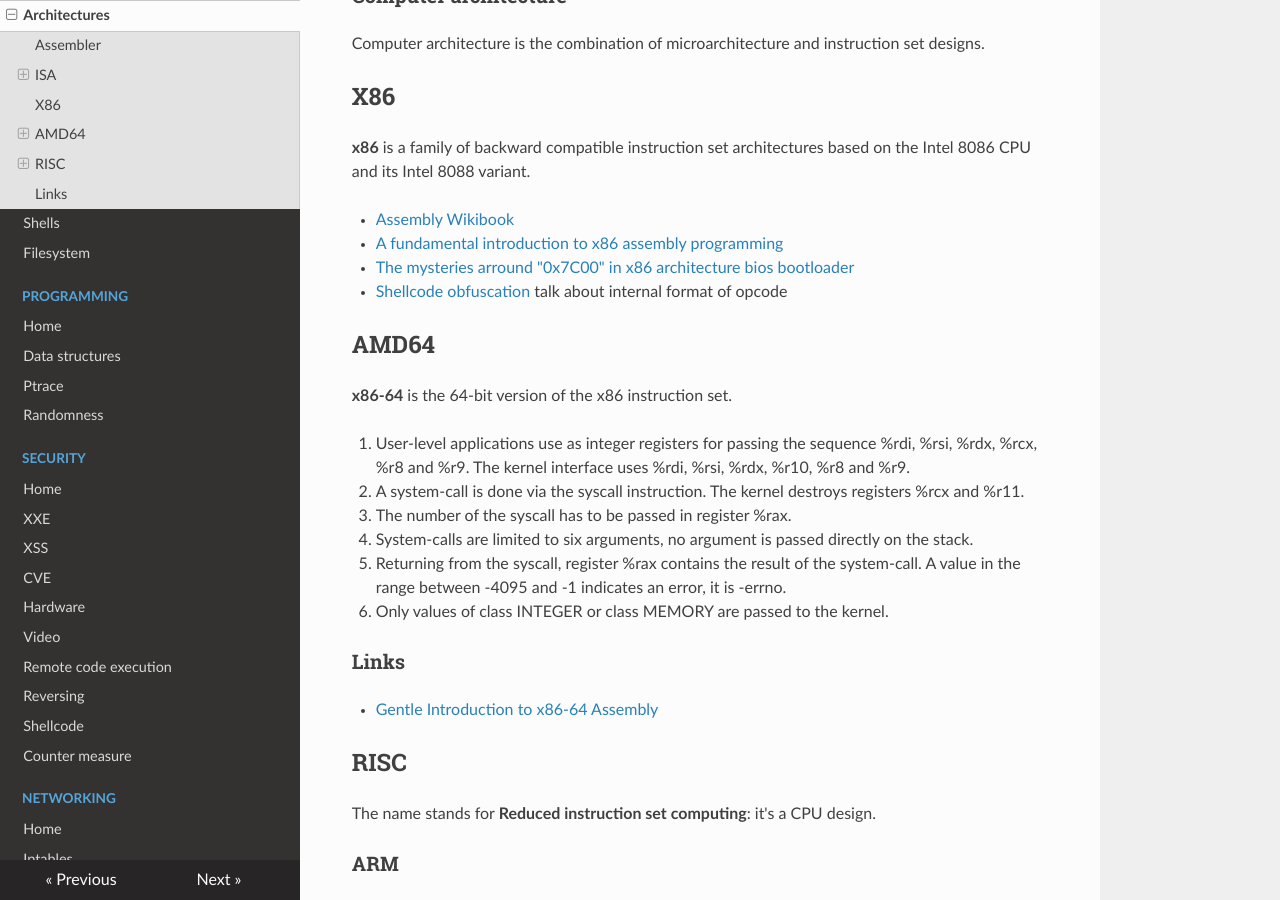
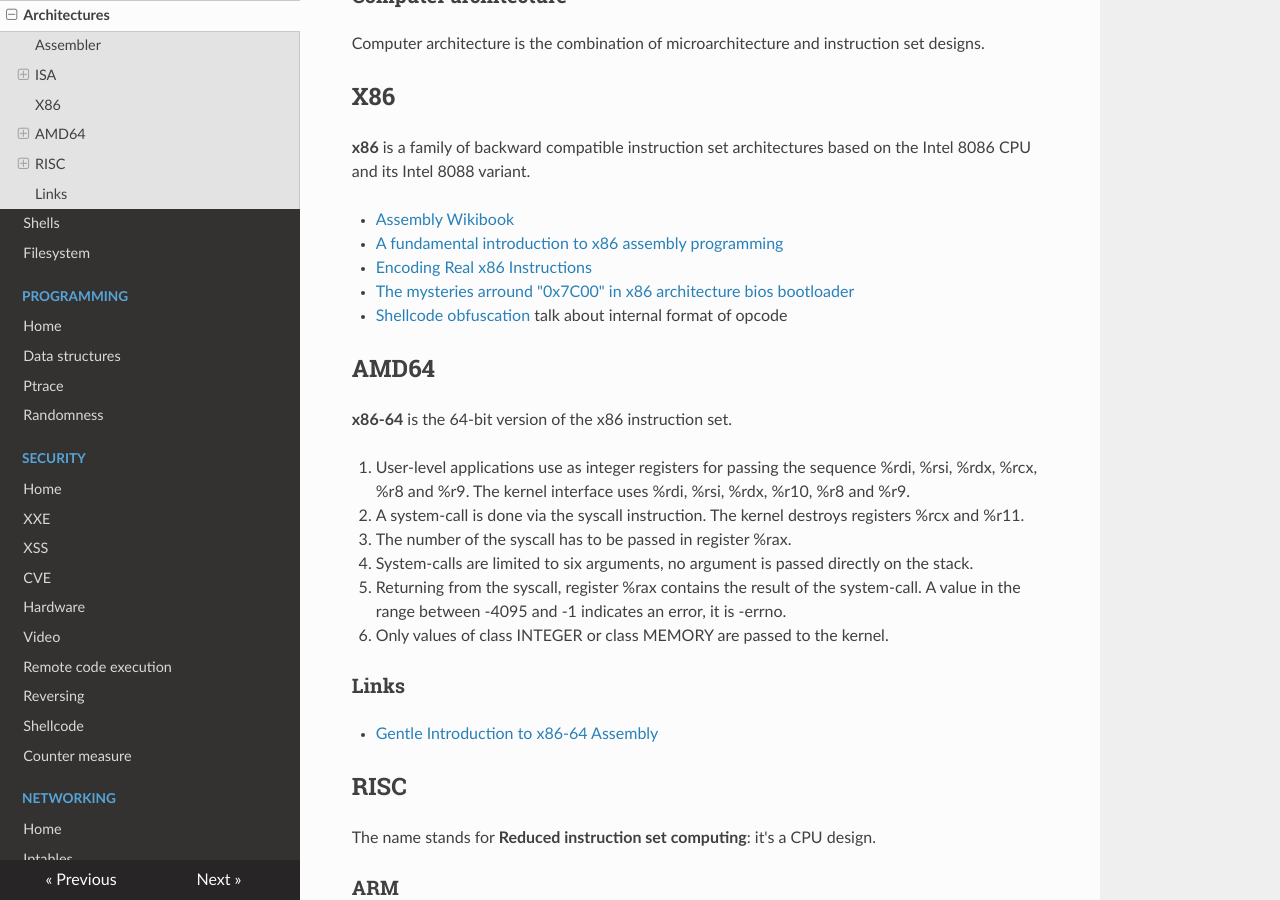
Before and after one commit to gipi/low-level, an MkDocs documentation site: the page built from docs/arch.md, in a window 1280 px wide and 900 px high, scrolled down 1183 px. Built offline with MkDocs 1.6.1, drawn with Linux system fonts in a browser that asks for light colours; nearby versions of some CDN libraries; old or Windows-style settings are respelled for this version of MkDocs.

Commit message:
Add link.

```diff
--- a/docs/arch.md
+++ b/docs/arch.md
@@ -52,6 +52,7 @@ based on the Intel 8086 CPU and its Intel 8088 variant.
 
  - [Assembly Wikibook](https://en.wikibooks.org/wiki/X86_Assembly)
  - [A fundamental introduction to x86 assembly programming](https://www.nayuki.io/page/a-fundamental-introduction-to-x86-assembly-programming)
+ - [Encoding Real x86 Instructions](http://www.c-jump.com/CIS77/CPU/x86/lecture.html)
  - [The mysteries arround "0x7C00" in x86 architecture bios bootloader](http://www.glamenv-septzen.net/en/view/6)
  - [Shellcode obfuscation](https://breakdev.org/x86-shellcode-obfuscation-part-2/) talk about internal format of opcode
 
```
